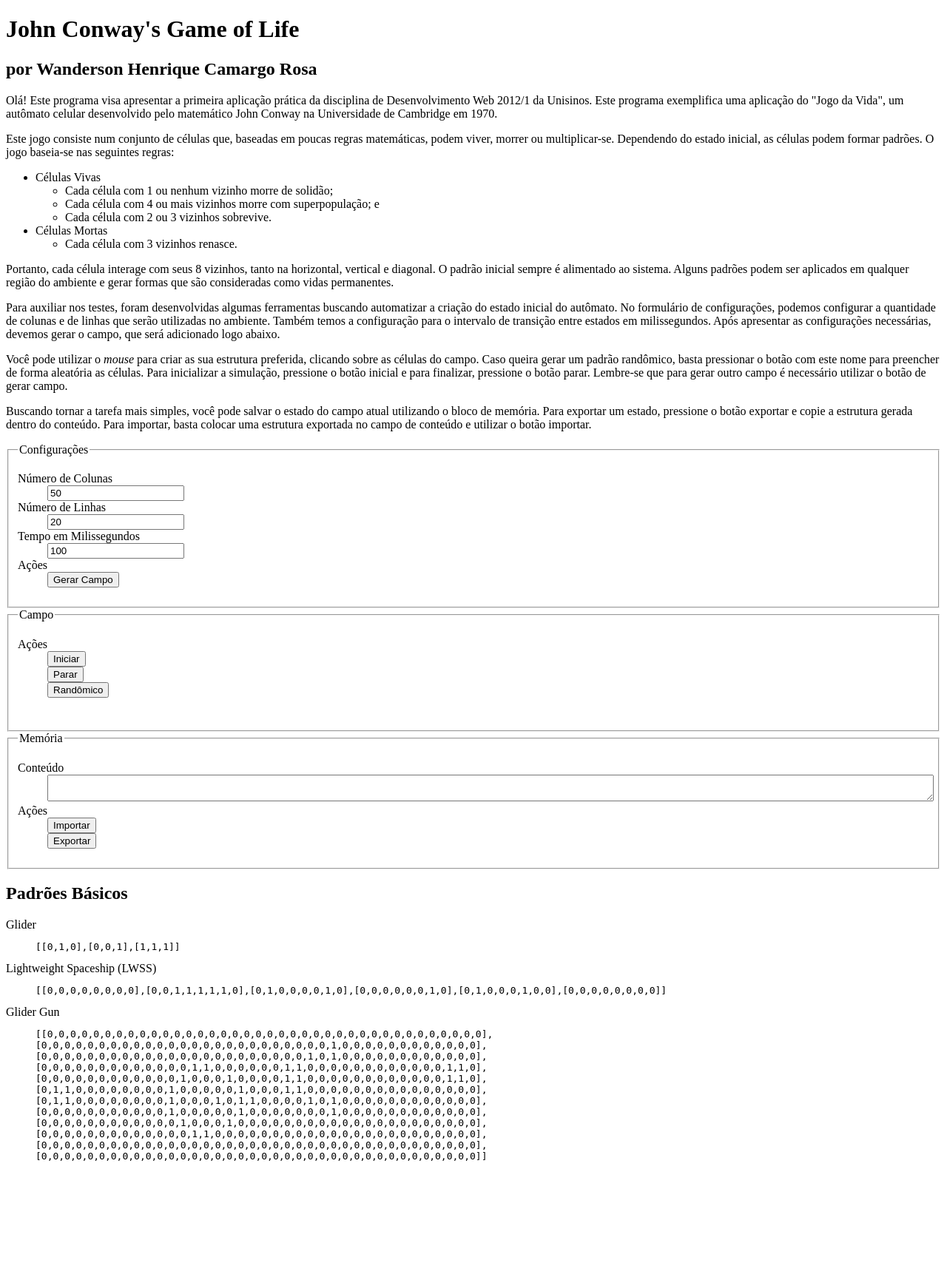
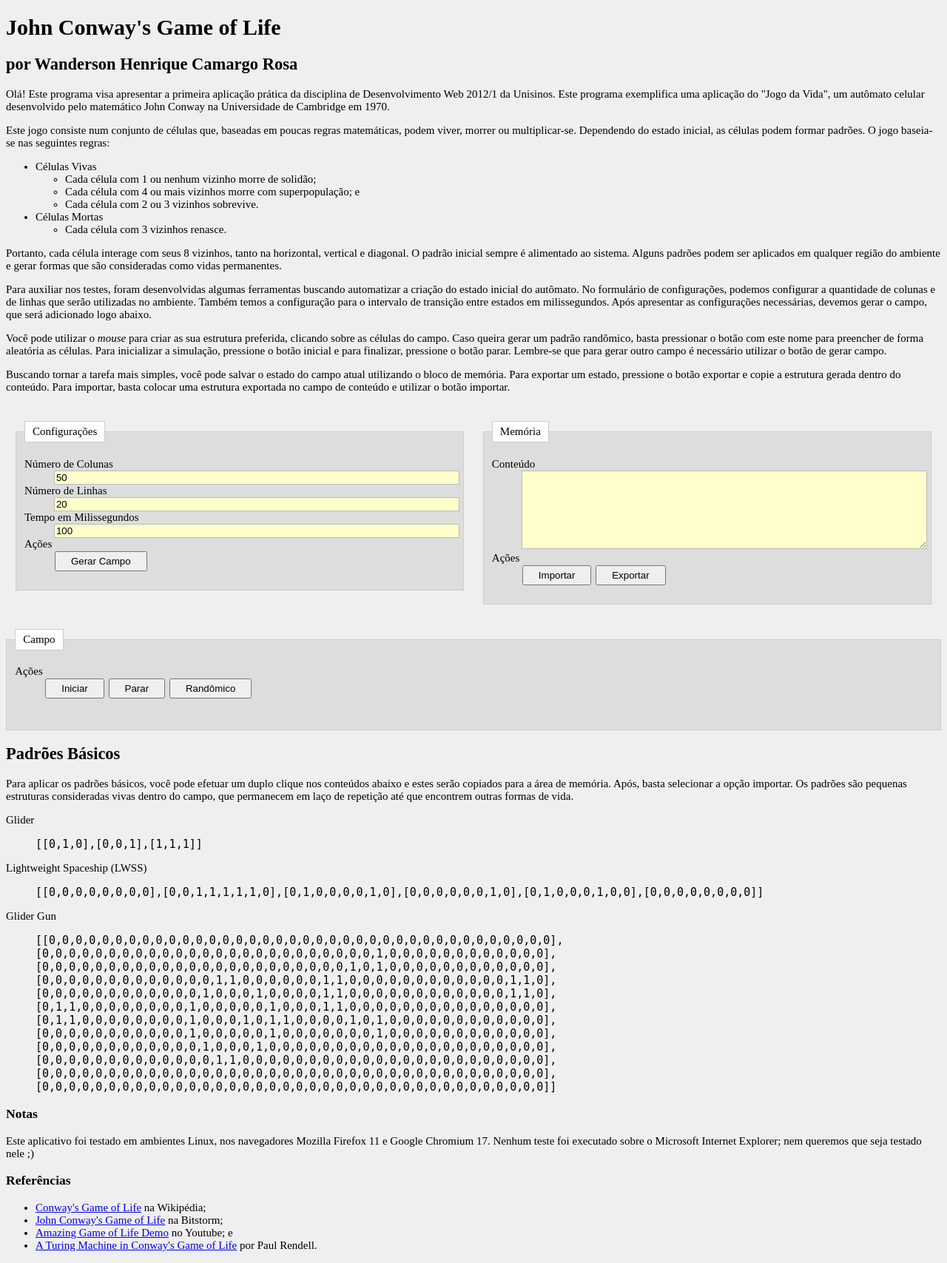
Before and after one commit to googlecode-mirror/wanderson, a PHP site: page / in a window 1280 px wide. Shown: the whole page at 74% size. Before the commit the page ends 1569 px from the top, so only its background shows below. Run offline with PHP 8.4, Linux system fonts and the light colour scheme; some libraries are stand-ins or nearby versions.

Commit message:
Última versão do jogo, incluindo alguns textos sobre o processo do Jogo da Vida. Inclusão de comportamentos e formatação CSS.

```diff
--- a/20121/dw/gol/gameoflife.css
+++ b/20121/dw/gol/gameoflife.css
@@ -1,21 +1,53 @@
 #gameoflife table {
     border-collapse: collapse;
     cursor: pointer;
-    margin-bottom: 10px;
     margin-left: auto;
     margin-right: auto;
-    margin-top: 10px;
 }
 #gameoflife td {
-    background-color: #DDD;
+    background-color: #FFF;
     border: 1px #CCC solid;
     empty-cells: show;
     height: 12px;
     width: 12px;
 }
 #gameoflife .alive {
-    background-color: #F00;
+    background-color: #A0A0A0;
+}
+.columns2 {
+    overflow: hidden;
+}
+.columns2 form {
+    width: 48%;
+    margin: 1%;
+    float: left;
+}
+body {
+    background-color: #EFEFEF;
+    font-size: 15px;
 }
 textarea {
+    height: 100px;
+}
+fieldset {
+    border: 1px #CCC solid;
+    background-color: #DDD;
+    margin: 10px 0;
+}
+legend {
+    background-color: #FFFFFF;
+    border: 1px solid #CCCCCC;
+    padding: 5px 10px;
+}
+button {
+    padding: 4px 20px;
+    margin: 1px;
+}
+pre {
+    cursor: pointer;
+}
+input[type="text"],textarea {
+    background-color: #FFFFCC;
+    border: 1px #BBBBBB solid;
     width: 100%;
 }
--- a/20121/dw/gol/gameoflife.js
+++ b/20121/dw/gol/gameoflife.js
@@ -45,7 +45,7 @@ $(function(){
         // Cancelar Evento
         return false;
     });
-    // Memória
+    // Importar Memória
     $('#memory_import').bind('click', function(event){
         // Capturar Conteúdo
         var content = $('#memory_content').val();
@@ -56,6 +56,7 @@ $(function(){
         // Cancelar Evento
         return false;
     });
+    // Exportar Memória
     $('#memory_export').bind('click', function(event){
         // Exportar Conteúdo
         var content = gol.gameoflife('export');
@@ -64,4 +65,13 @@ $(function(){
         // Cancelar Evento
         return this;
     });
+    // Aplicar Padrões
+    $('pre').bind('dblclick', function(event){
+        // Copiar para Memória
+        var content = $(this).html();
+        // Aplicar Conteúdo
+        $('#memory_content').val(content);
+        // Cancelar Evento
+        return false;
+    });
 });
--- a/20121/dw/gol/index.php
+++ b/20121/dw/gol/index.php
@@ -70,6 +70,7 @@
             conteúdo. Para importar, basta colocar uma estrutura exportada no
             campo de conteúdo e utilizar o botão importar.
         </p>
+        <div class="columns2">
             <form name="config" action="#" method="get">
                 <fieldset>
                     <legend>Configurações</legend>
@@ -81,20 +82,10 @@
                         <dt><label for="config_rows">Tempo em Milissegundos</label></dt>
                         <dd><input id="config_interval" type="text" name="config_interval" class="integer" value="100"/></dd>
                         <dt>Ações</dt>
-                    <dd><button type="submit">Gerar Campo</button></dd>
+                        <dd>
+                            <button type="submit">Gerar Campo</button>
+                        </dd>
                     </dl>
-            </fieldset>
-        </form>
-        <form name="field">
-            <fieldset>
-                <legend>Campo</legend>
-                <dl>
-                    <dt>Ações</dt>
-                    <dd><button type="button" id="config_run">Iniciar</button></dd>
-                    <dd><button type="button" id="config_stop">Parar</button></dd>
-                    <dd><button type="button" id="config_random">Randômico</button></dd>
-                </dl>
-                <div id="gameoflife">&nbsp;</div>
                 </fieldset>
             </form>
             <form name="memory" action="#" method="get">
@@ -104,12 +95,36 @@
                         <dt><label for="memory_content">Conteúdo</label></dt>
                         <dd><textarea id="memory_content" name="memory_content"></textarea></dd>
                         <dt>Ações</dt>
-                    <dd><button id="memory_import" type="button">Importar</button></dd>
-                    <dd><button id="memory_export" type="button">Exportar</button></dd>
+                        <dd>
+                            <button id="memory_import" type="button">Importar</button>
+                            <button id="memory_export" type="button">Exportar</button>
+                        </dd>
                     </dl>
                 </fieldset>
             </form>
+        </div>
+        <form name="field">
+            <fieldset>
+                <legend>Campo</legend>
+                <dl>
+                    <dt>Ações</dt>
+                    <dd>
+                        <button type="button" id="config_run">Iniciar</button>
+                        <button type="button" id="config_stop">Parar</button>
+                        <button type="button" id="config_random">Randômico</button>
+                    </dd>
+                </dl>
+                <div id="gameoflife">&nbsp;</div>
+            </fieldset>
+        </form>
         <h2>Padrões Básicos</h2>
+        <p>
+            Para aplicar os padrões básicos, você pode efetuar um duplo clique
+            nos conteúdos abaixo e estes serão copiados para a área de memória.
+            Após, basta selecionar a opção importar. Os padrões são pequenas
+            estruturas consideradas vivas dentro do campo, que permanecem em
+            laço de repetição até que encontrem outras formas de vida.
+        </p>
         <dl>
             <dt>Glider</dt>
             <dd>
@@ -141,5 +156,19 @@
 </pre>
             </dd>
         </dl>
+        <h3>Notas</h3>
+        <p>
+            Este aplicativo foi testado em ambientes Linux, nos navegadores
+            Mozilla Firefox 11 e Google Chromium 17. Nenhum teste foi executado
+            sobre o Microsoft Internet Explorer; nem queremos que seja testado
+            nele ;)
+        </p>
+        <h3>Referências</h3>
+        <ul>
+            <li><a href="http://en.wikipedia.org/wiki/Conway%27s_Game_of_Life">Conway's Game of Life</a> na Wikipédia;</li>
+            <li><a href="http://www.bitstorm.org/gameoflife/">John Conway's Game of Life</a> na Bitstorm;</li>
+            <li><a href="http://www.youtube.com/watch?v=XcuBvj0pw-E">Amazing Game of Life Demo</a> no Youtube; e</li>
+            <li><a href="http://rendell-attic.org/gol/tm.htm">A Turing Machine in Conway's Game of Life</a> por Paul Rendell.</li>
+        </ul>
     </body>
 </html>
```
Also changed, not shown: 20121/dw/gol/jquery.gameoflife.js. Lines whose indentation alone changed are shown as unchanged.
